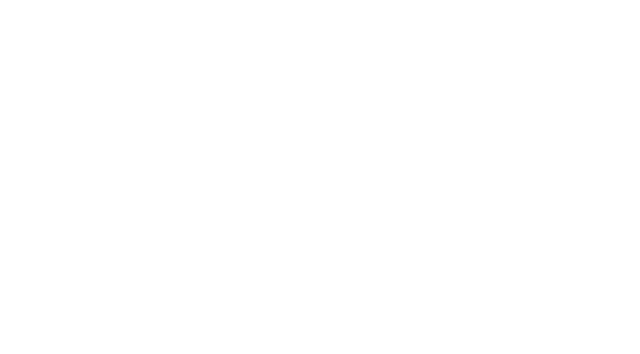
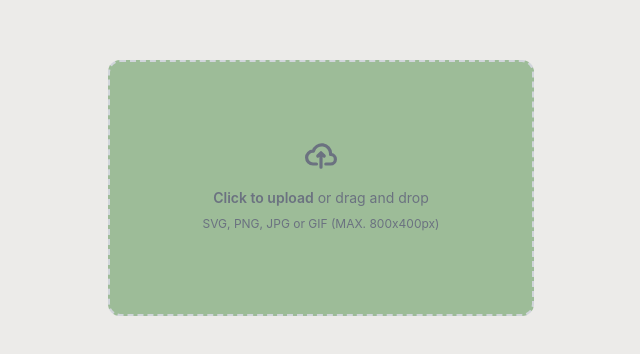
Before and after one commit to zzzuh/BrickhackX, a React (Create React App) app in the folder client/: page / in a window 1280 px wide. Shown: the part 212-566 px from the top of the page, without its empty margins (319-959 px from the left). Built offline with nearby package versions, Linux system fonts and the light colour scheme.

Commit message:
implemented drop zone for image upload

```diff
--- a/client/src/App.js
+++ b/client/src/App.js
@@ -1,8 +1,26 @@
 import './App.css';
+import { Button, FileInput } from 'flowbite-react';
+import CameraIcon from './components/CameraIcon';
+import ImageUpload from './components/ImageUpload';
+import ImageDisplay from './components/ImageDisplay';
 
 function App() {
+
+  const print = (e) => {
+    const filename = document.getElementById("file")
+  }
+
   return (
-    <></>
+    <div className=' flex items-center justify-center h-screen flex-col'>
+      {/* <Button className='gap-6'>
+        <CameraIcon></CameraIcon>
+        <p className='ml-2'>Upload</p>
+      </Button> */}
+      <ImageUpload></ImageUpload>
+      <ImageDisplay></ImageDisplay>
+
+
+    </div>
   );
 }
 
--- /dev/null
+++ b/client/src/components/CameraIcon.jsx
@@ -0,0 +1,10 @@
+const CameraIcon = () => {
+    return (
+        <svg class="w-6 h-6 text-white dark:text-white" aria-hidden="true" xmlns="http://www.w3.org/2000/svg" fill="none" viewBox="0 0 24 24">
+    <path stroke="currentColor" stroke-linejoin="round" stroke-width="2" d="M4 18V8c0-.6.4-1 1-1h1.5l1.7-1.7c.2-.2.4-.3.7-.3h6.2c.3 0 .5.1.7.3L17.5 7H19c.6 0 1 .4 1 1v10c0 .6-.4 1-1 1H5a1 1 0 0 1-1-1Z"/>
+    <path stroke="currentColor" stroke-linejoin="round" stroke-width="2" d="M15 12a3 3 0 1 1-6 0 3 3 0 0 1 6 0Z"/>
+  </svg>
+    )
+}
+
+export default CameraIcon
--- /dev/null
+++ b/client/src/components/ImageDisplay.jsx
@@ -0,0 +1,11 @@
+const ImageDisplay = ({imageURL}) => {
+    const image = imageURL
+
+    if (image) {
+        return (<img src={imageURL} alt="uploaded"></img>)
+    } else {
+        return null
+    }
+}
+
+export default ImageDisplay
--- /dev/null
+++ b/client/src/components/ImageUpload.jsx
@@ -0,0 +1,21 @@
+const ImageUpload = () => {
+    return (
+
+        <div className="flex items-center justify-center w-full">
+            <div className="flex items-center justify-center w-4/12">
+                <label for="dropzone-file" class=" flex flex-col items-center justify-center w-full h-64 border-2 border-gray-300 border-dashed rounded-xl cursor-pointer bg-dropbox-green hover:bg-hover-green">
+                    <div className="flex flex-col items-center justify-center pt-5 pb-6">
+                        <svg className="w-8 h-8 mb-4 text-gray-500 dark:text-gray-400" aria-hidden="true" xmlns="http://www.w3.org/2000/svg" fill="none" viewBox="0 0 20 16">
+                            <path stroke="currentColor" stroke-linecap="round" stroke-linejoin="round" stroke-width="2" d="M13 13h3a3 3 0 0 0 0-6h-.025A5.56 5.56 0 0 0 16 6.5 5.5 5.5 0 0 0 5.207 5.021C5.137 5.017 5.071 5 5 5a4 4 0 0 0 0 8h2.167M10 15V6m0 0L8 8m2-2 2 2"/>
+                        </svg>
+                        <p className="mb-2 text-sm text-gray-500 dark:text-gray-400"><span class="font-semibold">Click to upload</span> or drag and drop</p>
+                        <p className="text-xs text-gray-500 dark:text-gray-400">SVG, PNG, JPG or GIF (MAX. 800x400px)</p>
+                    </div>
+                    <input id="dropzone-file" type="file" className="hidden" />
+                </label>
+            </div>
+        </div>
+    )
+}
+
+export default ImageUpload
--- /dev/null
+++ b/client/src/components/Information.jsx
@@ -0,0 +1,10 @@
+const Information = ({itemName, itemRecycle}) => {
+    return (
+        <div>
+            <h2>{itemName}</h2>
+            <a>{itemRecycle}</a>
+        </div>
+    )
+}
+
+export default Information
--- a/client/src/index.css
+++ b/client/src/index.css
@@ -9,6 +9,7 @@ body {
     sans-serif;
   -webkit-font-smoothing: antialiased;
   -moz-osx-font-smoothing: grayscale;
+  background-color: #ECEBE9;
 }
 
 code {
--- a/client/tailwind.config.js
+++ b/client/tailwind.config.js
@@ -5,7 +5,12 @@ module.exports = {
     'node_modules/flowbite-react/lib/esm/**/*.js',
   ],
   theme: {
-    extend: {},
+    extend: {
+      colors: {
+        'dropbox-green': '#9DBC98',
+        'hover-green': '#89A684'
+      },
+    },
   },
   plugins: [
     require('flowbite/plugin'),
```
